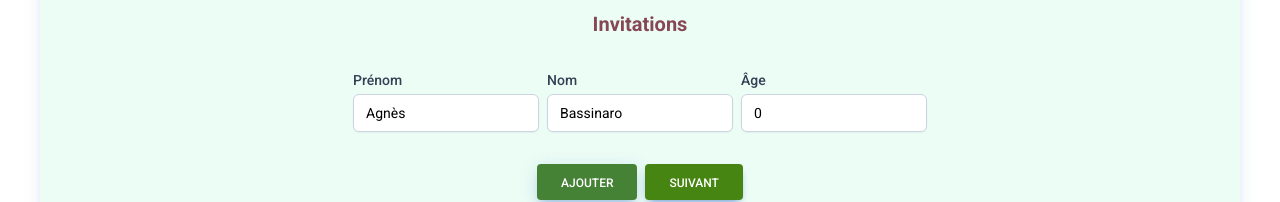
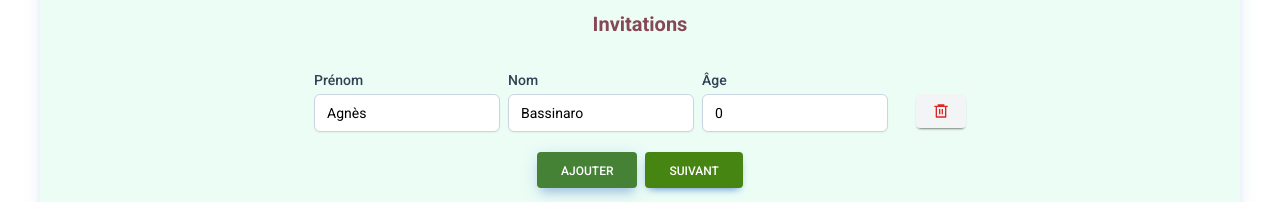
Before and after one commit to ExploryKod/clean_archi_tuto, a Next.js app: page / in a window 1280 px wide. Both pictures are taken after a click on the button "AJOUTER". Shown: the part 768-970 px from the top of the page. Built offline with nearby package versions, Linux system fonts and the light colour scheme.

Commit message:
feat(guestSection): création d'un bouton remove et de sa fonction dans le presenter

```diff
--- a/package.json
+++ b/package.json
@@ -31,6 +31,7 @@
     "pretty-quick": "^3.1.3",
     "react": "18.2.0",
     "react-dom": "18.2.0",
+    "react-icons": "^4.11.0",
     "react-redux": "^8.0.7",
     "ts-jest": "^29.1.0",
     "ts-node": "^10.9.1",
--- a/src/modules/order/react/sections/GuestSection.tsx
+++ b/src/modules/order/react/sections/GuestSection.tsx
@@ -1,6 +1,8 @@
 "use client";
 import React from 'react';
 import { useGuestSection } from "@ratatouille/modules/order/react/sections/use-guest-section";
+import { Button } from "flowbite-react";
+import { RiDeleteBin6Line } from "react-icons/ri";
 
 export const GuestSection: React.FC<{}> = () => {
     const presenter:any = useGuestSection();
@@ -17,6 +19,7 @@ export const GuestSection: React.FC<{}> = () => {
                 lastName={guest.lastName}
                 age={guest.age}
                 onChange={presenter.updateGuest}
+                remove={presenter.removeGuest}
                 />
             </div>
 
@@ -63,10 +66,11 @@ const GuestRows: React.FC<{
     lastName: string,
     age: number,
     onChange: (id:string, key:string, value:string | number) => void,
-}> = ({id,firstName,lastName, age, onChange}) => {
+    remove: (id:string) => void
+}> = ({id,firstName,lastName, age, onChange, remove}) => {
     return (
     <div className="my-5 mx-auto flex gap-2 justify-center">
-            <div className="relative mb-3">
+            <div className="relative flex flex-col justify-center items-center">
                 <label className="block">
                     <span className="block text-sm font-medium text-slate-700">Prénom</span>
                         <input type="text"
@@ -80,9 +84,8 @@ const GuestRows: React.FC<{
                         onChange= {(e) => onChange(id, "firstName", e.target.value)}
                         />
                 </label>
-
             </div>
-            <div className="relative mb-3">
+            <div className="relative flex flex-col justify-center items-center">
                 <label className="block">
                     <span className="block text-sm font-medium text-slate-700">Nom</span>
                         <input type="text"
@@ -97,7 +100,7 @@ const GuestRows: React.FC<{
                         />
                 </label>
             </div>
-            <div className="relative mb-3" data-te-input-wrapper-init>
+            <div className="relative flex flex-col justify-center items-center">
                 <label className="block">
                     <span className="block text-sm font-medium text-slate-700">Âge</span>
                         <input type="number"
@@ -112,6 +115,13 @@ const GuestRows: React.FC<{
                         />
                 </label>
             </div>
+
+            <div className="relative flex flex-col justify-end items-center">
+                <Button className="group shadow-[0_2px_3px_-2px_#000] block ml-5 mb-1 p-0 h-auto w-auto
+                                    text-sm bg-gray-100 rounded" onClick={() => remove(id)}>
+                    <RiDeleteBin6Line className="text-red-600 group-hover:text-white h-4 w-4 self-center" />
+                </Button>
+            </div>
         </div>
     )
 }
```
Also changed, not shown: 1 other file (tests, documents, lock files or other folders).
